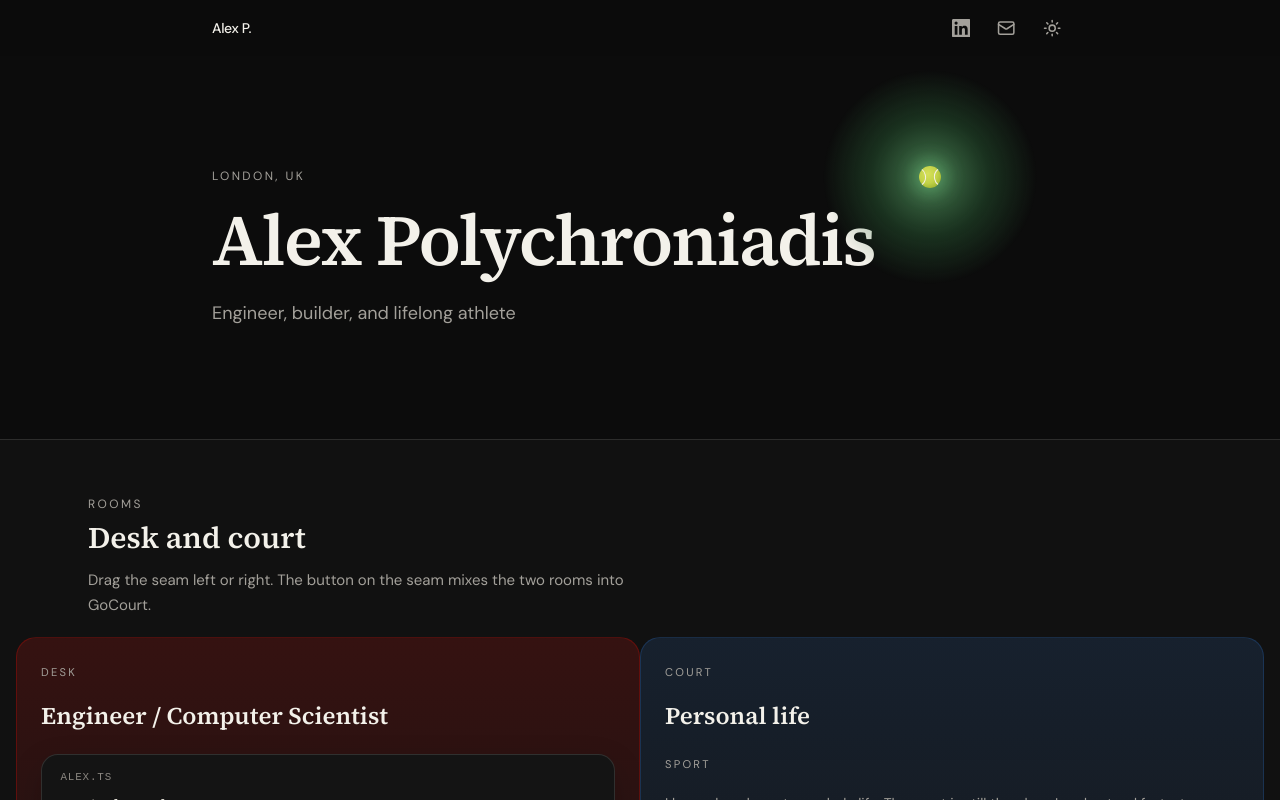
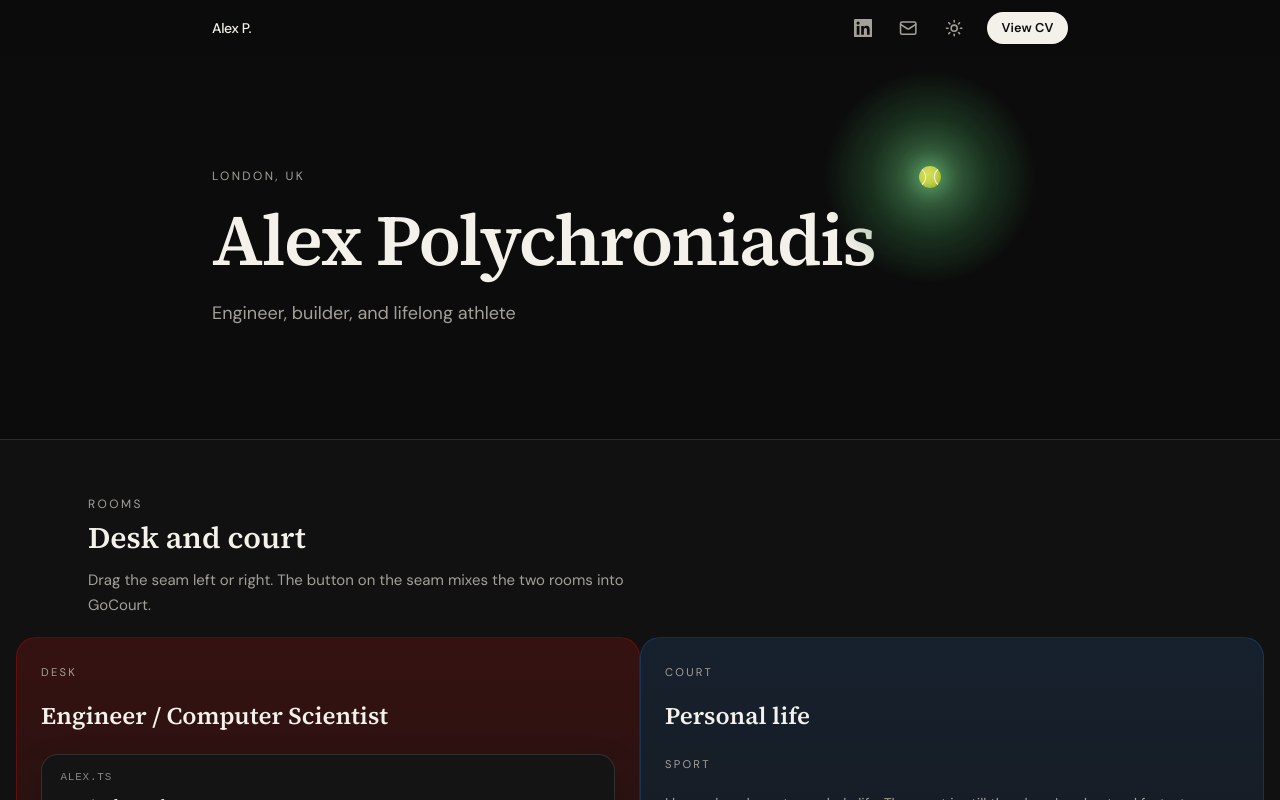
Before and after one commit to alexplds/personal-website, a Next.js app: page / in a window 1280 px wide. Shown: the top 800 px of the page. Built offline with nearby package versions, Linux system fonts and the light colour scheme.

Commit message:
Add an inverted View CV pill to the header
Puts View CV on the far right of the icon row. The pill uses the opposite of the current theme so it stays high-contrast in dark and light.

Co-authored-by: alexandrosplds <Alexandros.polychroniadis@gmail.com>

```diff
--- a/app/globals.css
+++ b/app/globals.css
@@ -138,6 +138,28 @@
 .header-social svg {
   width: 1.15rem;
   height: 1.15rem;
+}
+
+.header-cv {
+  display: inline-flex;
+  align-items: center;
+  justify-content: center;
+  height: 2rem;
+  margin-left: 0.2rem;
+  padding: 0 0.9rem;
+  border: 0;
+  border-radius: 999px;
+  background: var(--foreground);
+  color: var(--background);
+  font-size: 0.8rem;
+  font-weight: 550;
+  letter-spacing: 0.01em;
+  text-decoration: none;
+  white-space: nowrap;
+}
+
+.header-cv:hover {
+  opacity: 0.86;
 }
 
 @layer base {
--- a/components/site-header.tsx
+++ b/components/site-header.tsx
@@ -1,3 +1,4 @@
+import Link from "next/link";
 import { Mail } from "lucide-react";
 import { content } from "@/lib/content";
 import { ThemeToggle } from "@/components/theme-toggle";
@@ -31,6 +32,9 @@ export function SiteHeader() {
             <Mail />
           </a>
           <ThemeToggle />
+          <Link href="/cv" className="header-cv">
+            View CV
+          </Link>
         </div>
       </div>
     </header>
```
Also changed, not shown: 1 other file (tests, documents, lock files or other folders).
